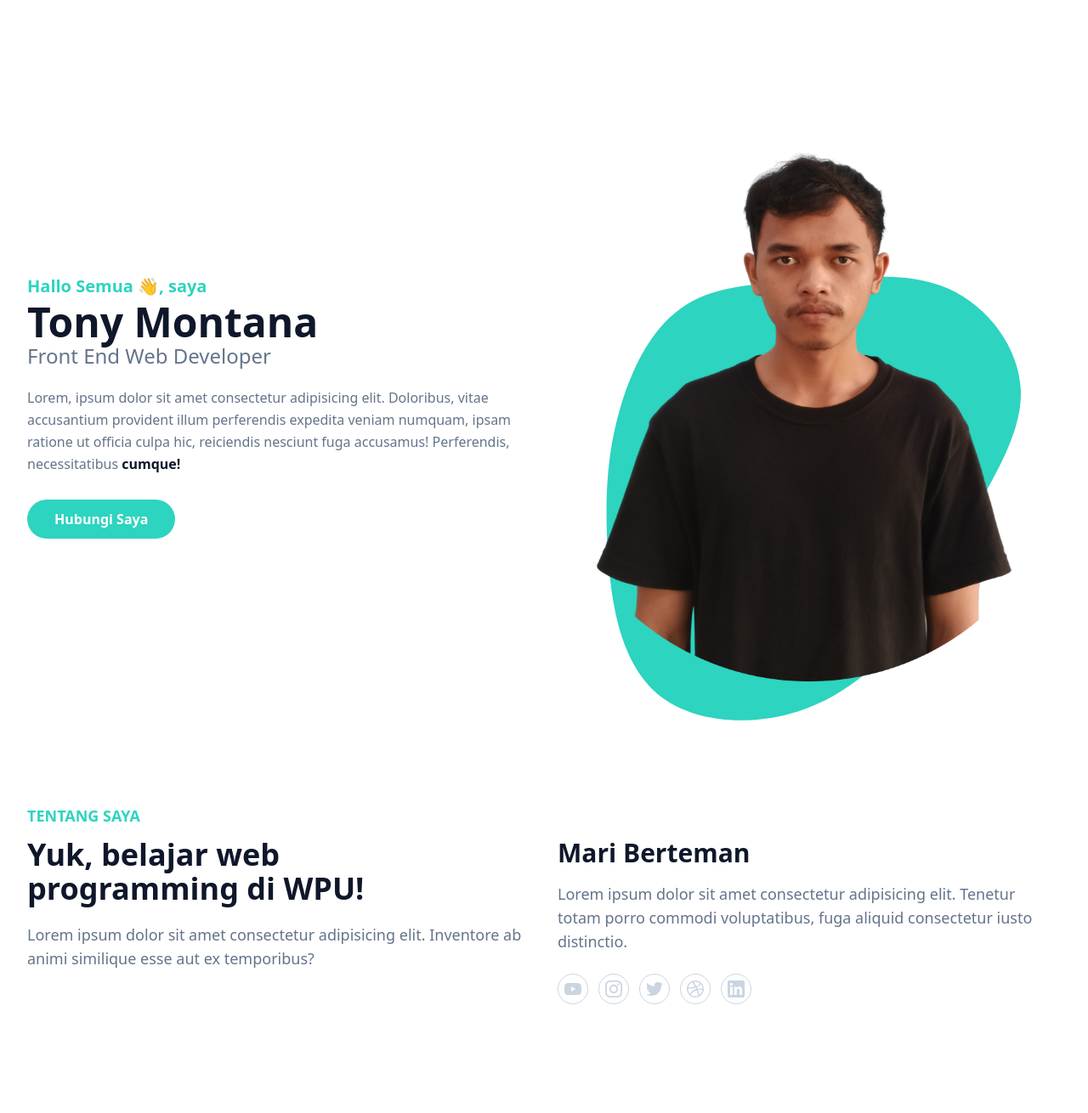
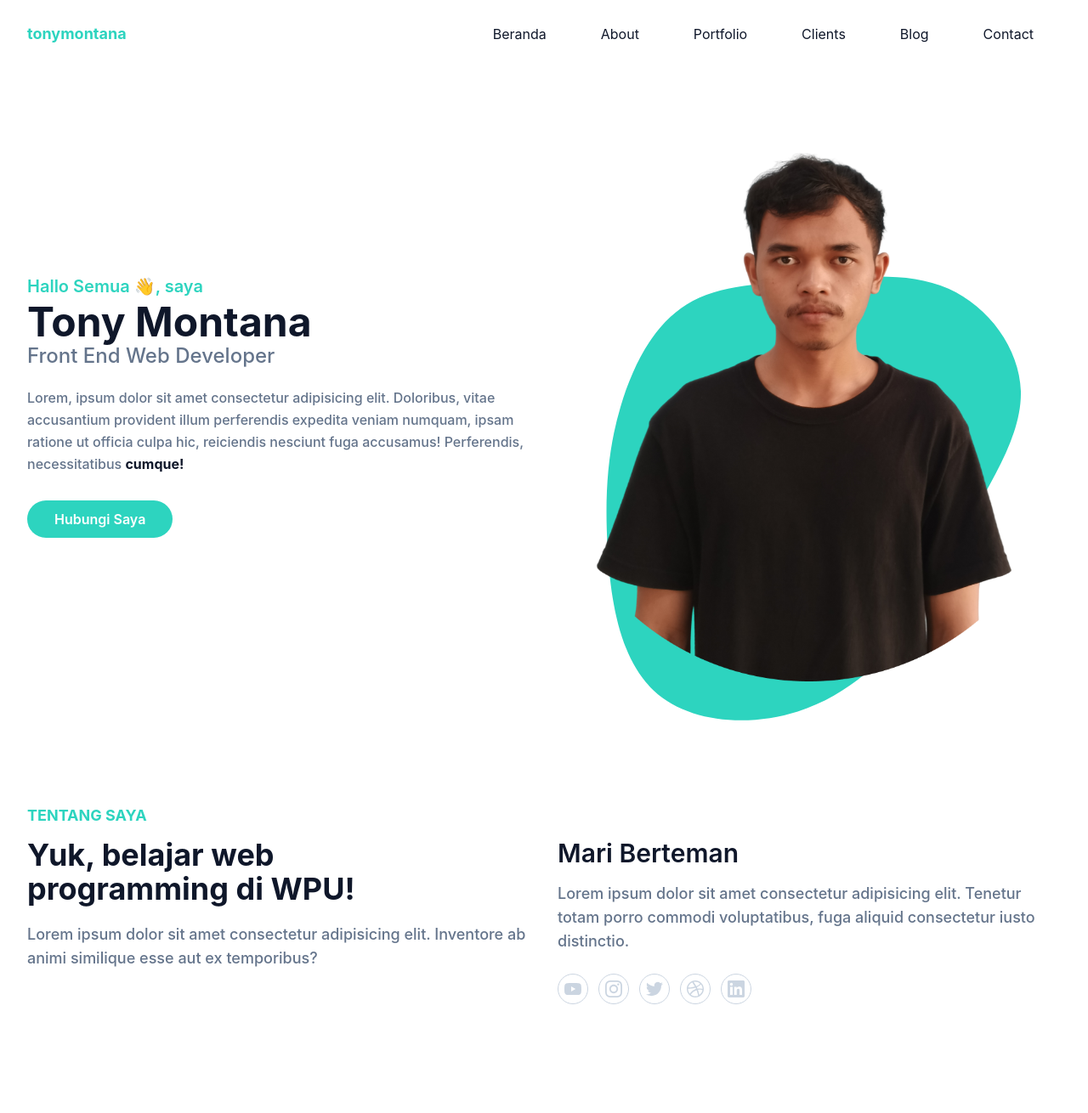
Before and after one commit to AliMuntaha178/first-tailwind, a PHP site: page / in a window 1280 px wide; the page is wider, and only the part inside the window is pictured. Shown: that part at 85% size. Run offline with PHP 8.4, Linux system fonts and the light colour scheme.

Commit message:
Menambahkan nav-bar

```diff
--- a/dist/output.css
+++ b/dist/output.css
@@ -566,17 +566,42 @@ video {
   bottom: 0px;
 }
 
+.left-0 {
+  left: 0px;
+}
+
 .left-1\/2 {
   left: 50%;
+}
+
+.right-4 {
+  right: 1rem;
+}
+
+.top-0 {
+  top: 0px;
+}
+
+.top-full {
+  top: 100%;
 }
 
 .-z-10 {
   z-index: -10;
 }
 
+.z-10 {
+  z-index: 10;
+}
+
 .mx-auto {
   margin-left: auto;
   margin-right: auto;
+}
+
+.mx-8 {
+  margin-left: 2rem;
+  margin-right: 2rem;
 }
 
 .mb-10 {
@@ -619,16 +644,20 @@ video {
   display: flex;
 }
 
+.hidden {
+  display: none;
+}
+
 .h-9 {
   height: 2.25rem;
 }
 
+.w-9 {
+  width: 2.25rem;
+}
+
 .w-full {
   width: 100%;
-}
-
-.w-9 {
-  width: 2.25rem;
 }
 
 .max-w-full {
@@ -637,6 +666,18 @@ video {
 
 .max-w-md {
   max-width: 28rem;
+}
+
+.max-w-\[250px\] {
+  max-width: 250px;
+}
+
+.origin-bottom-left {
+  transform-origin: bottom left;
+}
+
+.origin-top-left {
+  transform-origin: top left;
 }
 
 .-translate-x-1\/2 {
@@ -660,6 +701,10 @@ video {
   justify-content: center;
 }
 
+.justify-between {
+  justify-content: space-between;
+}
+
 .self-end {
   align-self: flex-end;
 }
@@ -670,6 +715,10 @@ video {
 
 .rounded-full {
   border-radius: 9999px;
+}
+
+.rounded-lg {
+  border-radius: 0.5rem;
 }
 
 .border {
@@ -684,6 +733,15 @@ video {
 .bg-primary {
   --tw-bg-opacity: 1;
   background-color: rgb(45 212 191 / var(--tw-bg-opacity));
+}
+
+.bg-transparent {
+  background-color: transparent;
+}
+
+.bg-white {
+  --tw-bg-opacity: 1;
+  background-color: rgb(255 255 255 / var(--tw-bg-opacity));
 }
 
 .fill-current {
@@ -703,6 +761,21 @@ video {
 .py-3 {
   padding-top: 0.75rem;
   padding-bottom: 0.75rem;
+}
+
+.py-6 {
+  padding-top: 1.5rem;
+  padding-bottom: 1.5rem;
+}
+
+.py-5 {
+  padding-top: 1.25rem;
+  padding-bottom: 1.25rem;
+}
+
+.py-2 {
+  padding-top: 0.5rem;
+  padding-bottom: 0.5rem;
 }
 
 .pb-32 {
@@ -773,14 +846,20 @@ video {
   color: rgb(100 116 139 / var(--tw-text-opacity));
 }
 
+.text-slate-300 {
+  --tw-text-opacity: 1;
+  color: rgb(203 213 225 / var(--tw-text-opacity));
+}
+
 .text-white {
   --tw-text-opacity: 1;
   color: rgb(255 255 255 / var(--tw-text-opacity));
 }
 
-.text-slate-300 {
-  --tw-text-opacity: 1;
-  color: rgb(203 213 225 / var(--tw-text-opacity));
+.shadow-lg {
+  --tw-shadow: 0 10px 15px -3px rgb(0 0 0 / 0.1), 0 4px 6px -4px rgb(0 0 0 / 0.1);
+  --tw-shadow-colored: 0 10px 15px -3px var(--tw-shadow-color), 0 4px 6px -4px var(--tw-shadow-color);
+  box-shadow: var(--tw-ring-offset-shadow, 0 0 #0000), var(--tw-ring-shadow, 0 0 #0000), var(--tw-shadow);
 }
 
 .transition {
@@ -797,6 +876,46 @@ video {
 
 .ease-in-out {
   transition-timing-function: cubic-bezier(0.4, 0, 0.2, 1);
+}
+
+body {
+  font-family: 'Inter', sans-serif;
+}
+
+.navbar-fixed {
+  position: fixed;
+  z-index: 9999;
+  background-color: rgb(255 255 255 / var(--tw-bg-opacity));
+  --tw-bg-opacity: 0.8;
+  -webkit-backdrop-filter: blur(5px);
+          backdrop-filter: blur(5px);
+  box-shadow: inset 0 -1px 0 0 rgba(0, 0, 0, 0.1);
+}
+
+.hamburger-line {
+  margin-top: 0.5rem;
+  margin-bottom: 0.5rem;
+  display: block;
+  height: 2px;
+  width: 30px;
+  --tw-bg-opacity: 1;
+  background-color: rgb(15 23 42 / var(--tw-bg-opacity));
+}
+
+.hamburger-active > span:nth-child(1) {
+  --tw-rotate: 45deg;
+  transform: translate(var(--tw-translate-x), var(--tw-translate-y)) rotate(var(--tw-rotate)) skewX(var(--tw-skew-x)) skewY(var(--tw-skew-y)) scaleX(var(--tw-scale-x)) scaleY(var(--tw-scale-y));
+}
+
+.hamburger-active > span:nth-child(3) {
+  --tw-rotate: -45deg;
+  transform: translate(var(--tw-translate-x), var(--tw-translate-y)) rotate(var(--tw-rotate)) skewX(var(--tw-skew-x)) skewY(var(--tw-skew-y)) scaleX(var(--tw-scale-x)) scaleY(var(--tw-scale-y));
+}
+
+.hamburger-active > span:nth-child(2) {
+  --tw-scale-x: 0;
+  --tw-scale-y: 0;
+  transform: translate(var(--tw-translate-x), var(--tw-translate-y)) rotate(var(--tw-rotate)) skewX(var(--tw-skew-x)) skewY(var(--tw-skew-y)) scaleX(var(--tw-scale-x)) scaleY(var(--tw-scale-y));
 }
 
 .hover\:border-primary:hover {
@@ -844,6 +962,10 @@ video {
 }
 
 @media (min-width: 1024px) {
+  .lg\:static {
+    position: static;
+  }
+
   .lg\:right-0 {
     right: 0px;
   }
@@ -852,14 +974,32 @@ video {
     margin-top: 2.25rem;
   }
 
+  .lg\:block {
+    display: block;
+  }
+
+  .lg\:flex {
+    display: flex;
+  }
+
+  .lg\:hidden {
+    display: none;
+  }
+
   .lg\:w-1\/2 {
     width: 50%;
   }
 
-  .lg\:scale-150 {
-    --tw-scale-x: 1.5;
-    --tw-scale-y: 1.5;
-    transform: translate(var(--tw-translate-x), var(--tw-translate-y)) rotate(var(--tw-rotate)) skewX(var(--tw-skew-x)) skewY(var(--tw-skew-y)) scaleX(var(--tw-scale-x)) scaleY(var(--tw-scale-y));
+  .lg\:max-w-full {
+    max-width: 100%;
+  }
+
+  .lg\:rounded-none {
+    border-radius: 0px;
+  }
+
+  .lg\:bg-transparent {
+    background-color: transparent;
   }
 
   .lg\:pt-10 {
@@ -881,13 +1021,19 @@ video {
     line-height: 2.5rem;
   }
 
-  .lg\:text-3xl {
-    font-size: 1.875rem;
-    line-height: 2.25rem;
+  .lg\:text-5xl {
+    font-size: 3rem;
+    line-height: 1;
   }
 
   .lg\:text-lg {
     font-size: 1.125rem;
     line-height: 1.75rem;
   }
+
+  .lg\:shadow-none {
+    --tw-shadow: 0 0 #0000;
+    --tw-shadow-colored: 0 0 #0000;
+    box-shadow: var(--tw-ring-offset-shadow, 0 0 #0000), var(--tw-ring-shadow, 0 0 #0000), var(--tw-shadow);
+  }
 }
--- a/index.html
+++ b/index.html
@@ -7,7 +7,47 @@
     <link href="dist/output.css" rel="stylesheet">
   </head>
   <body>
+    <!-- Header Start -->
+    <header class="bg-transparent absolute top-0 left-0 w-full flex items-center z-10">
+      <div class="container">
+        <div class="flex items-center justify-between relative">
+          <div class="px-4">
+            <a href="#home" class="font-bold text-lg text-primary block py-6">tonymontana</a>
+          </div>
+          <div class="flex items-center px-4">
+            <button id="hamburger" name="hamburger" type="button" class="block absolute right-4 lg:hidden">
+              <span class="hamburger-line transition duration-300 ease-in-out origin-top-left"></span>
+              <span class="hamburger-line transition duration-300 ease-in-out"></span>
+              <span class="hamburger-line transition duration-300 ease-in-out origin-bottom-left"></span>
+            </button>
 
+            <nav id="nav-menu" class="hidden absolute py-5 bg-white shadow-lg rounded-lg max-w-[250px] w-full right-4 top-full lg:block lg:static lg:bg-transparent lg:max-w-full lg:shadow-none lg:rounded-none">
+              <ul class="block lg:flex">
+                <li class="group">
+                  <a href="#home" class="text-base text-dark py-2 mx-8 flex group-hover:text-primary">Beranda</a>
+                </li>
+                <li class="group">
+                  <a href="#about" class="text-base text-dark py-2 mx-8 flex group-hover:text-primary">About</a>
+                </li>
+                <li class="group">
+                  <a href="#portfolio" class="text-base text-dark py-2 mx-8 flex group-hover:text-primary">Portfolio</a>
+                </li>
+                <li class="group">
+                  <a href="#clients" class="text-base text-dark py-2 mx-8 flex group-hover:text-primary">Clients</a>
+                </li>
+                <li class="group">
+                  <a href="#blog" class="text-base text-dark py-2 mx-8 flex group-hover:text-primary">Blog</a>
+                </li>
+                <li class="group">
+                  <a href="#contact" class="text-base text-dark py-2 mx-8 flex group-hover:text-primary">Contact</a>
+                </li>
+              </ul>
+            </nav>
+          </div>
+        </div>
+      </div>
+    </header>
+    <!-- Header End -->
     <!-- Hero Section Start -->
     <section id="home" class="pt-36">
       <div class="container">
@@ -75,4 +115,5 @@
     <!-- About Section End -->
 
   </body>
+  <script src="dist/js/script.js"></script>
 </html>
```
Also changed, not shown: other parts of dist/output.css (+16 -17 lines), src/input.css (+26 -0 lines), dist/js/script.js (added).
